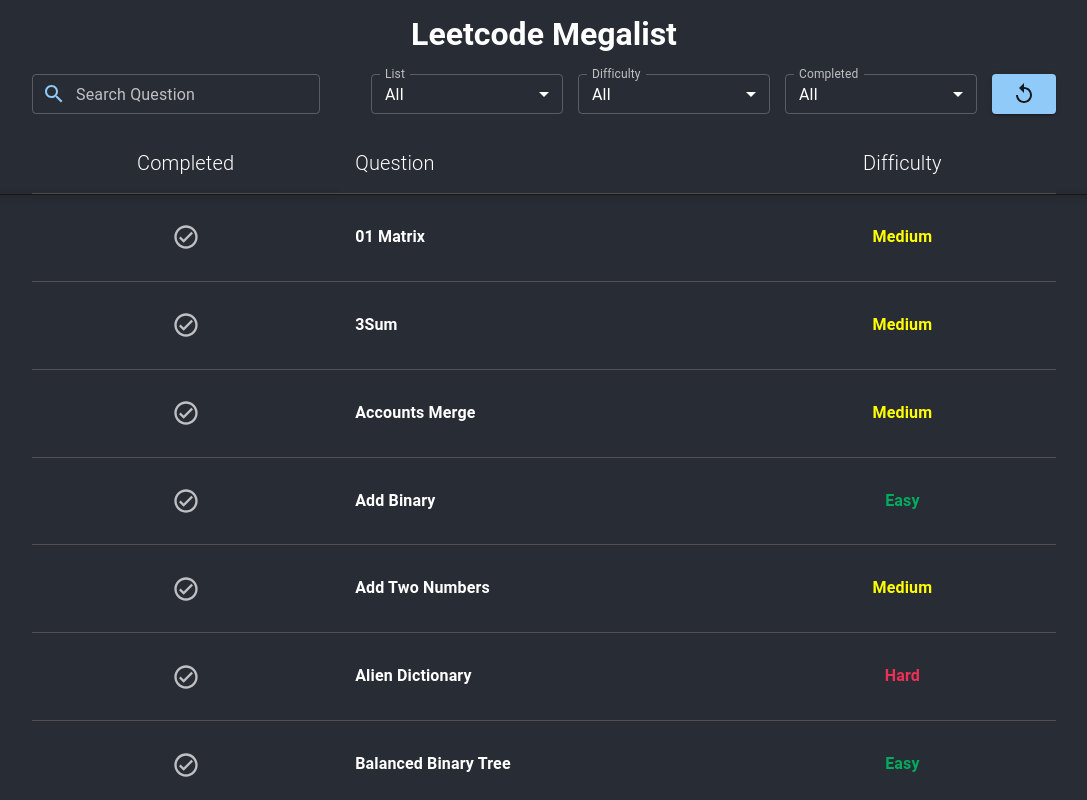
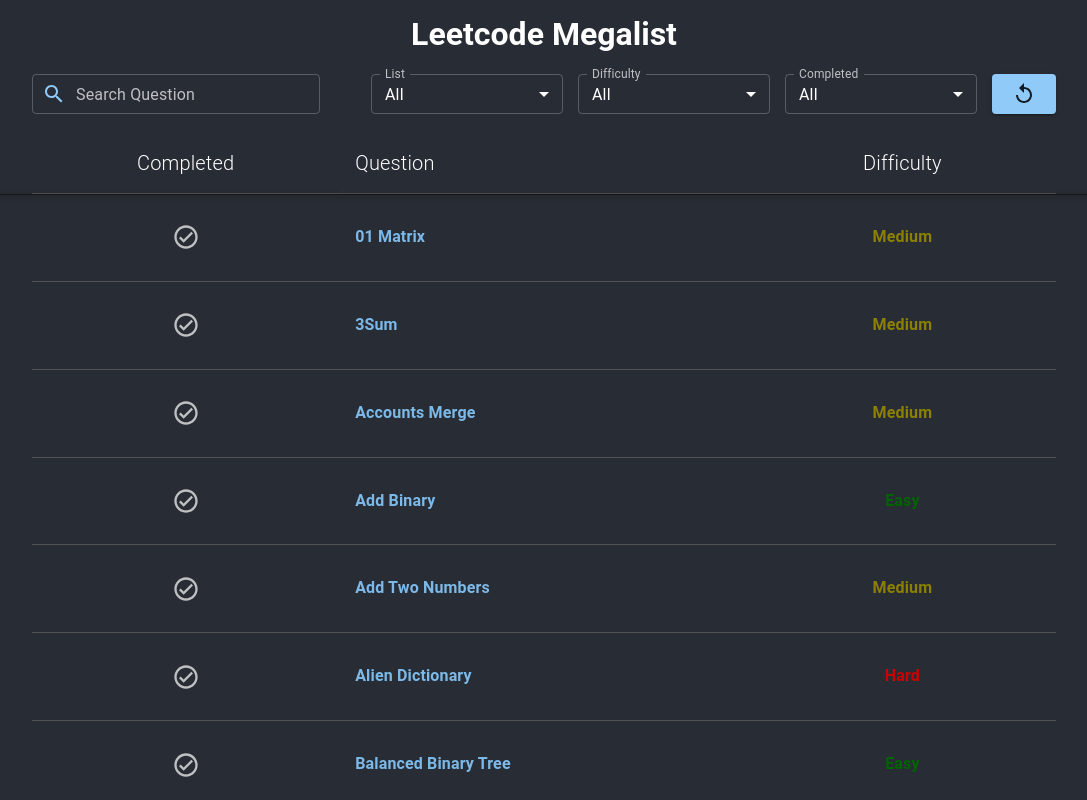
Before and after one commit to ricklan/leetcode-megalist, a React (Create React App) app: page / in a window 1280 px wide. Shown: the top 800 px of the page, without its empty margins (96-1183 px from the left). Built offline with nearby package versions, Linux system fonts and the light colour scheme.

Commit message:
Edited colors for link and difficulty

```diff
--- a/src/App.css
+++ b/src/App.css
@@ -35,7 +35,7 @@
 }
 
 .question-link {
-  color: white;
+  color: #7CB9E8;
   font-size: 16px;
   font-weight: bold;
   text-decoration: none;
@@ -46,7 +46,7 @@
 }
 
 .question-link:hover {
-  color: #7CB9E8;
+  color: white;
   cursor: pointer;
 }
 
@@ -57,15 +57,15 @@
 }
 
 .Easy {
-  color: #00ad5f;
+  color: #006400;
 }
 
 .Medium {
-  color: yellow;
+  color: #8B8000;
 }
 
 .Hard {
-  color: #ee2f56;
+  color: #cc0000;
 }
 
 @keyframes App-logo-spin {
```
